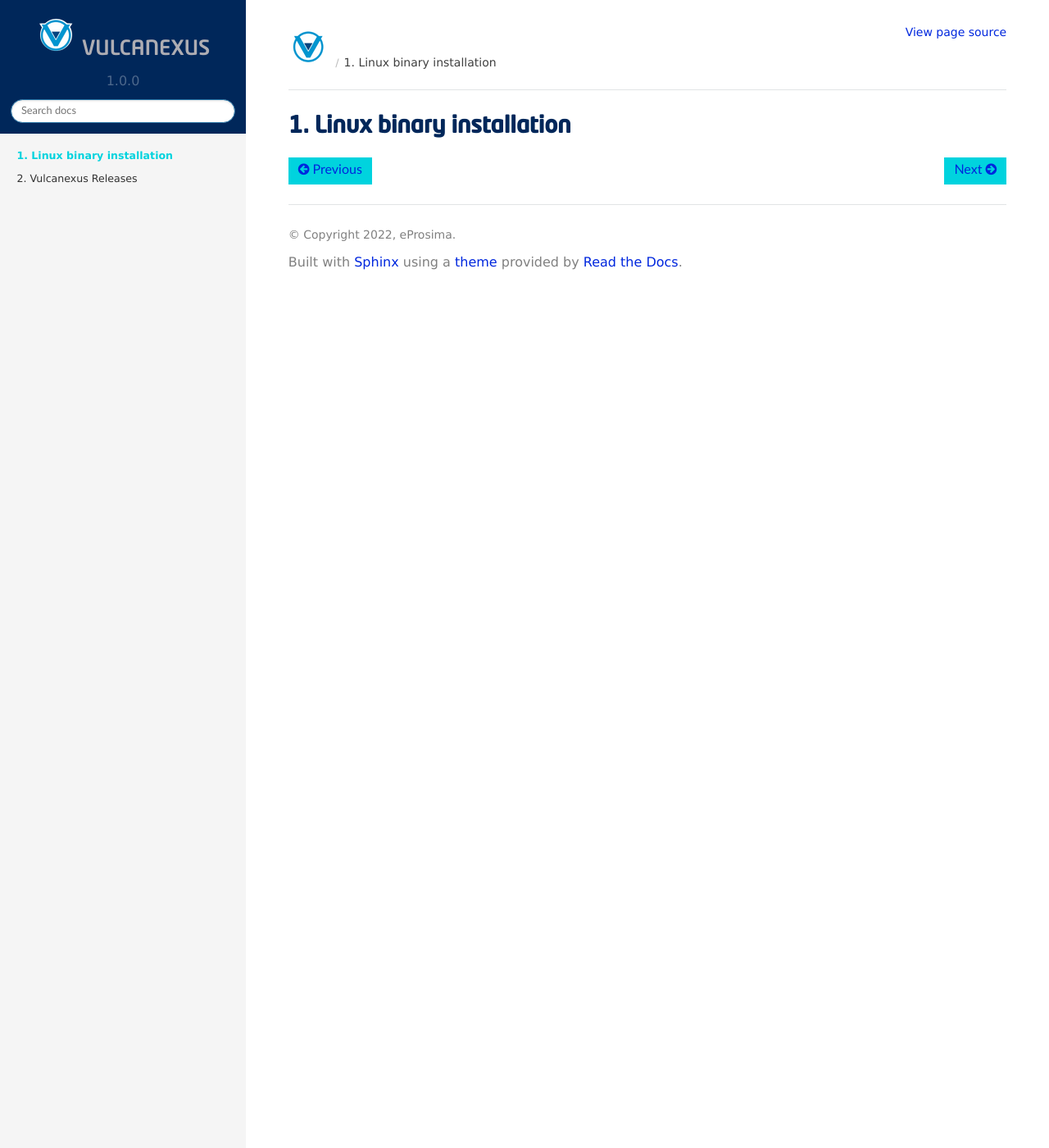
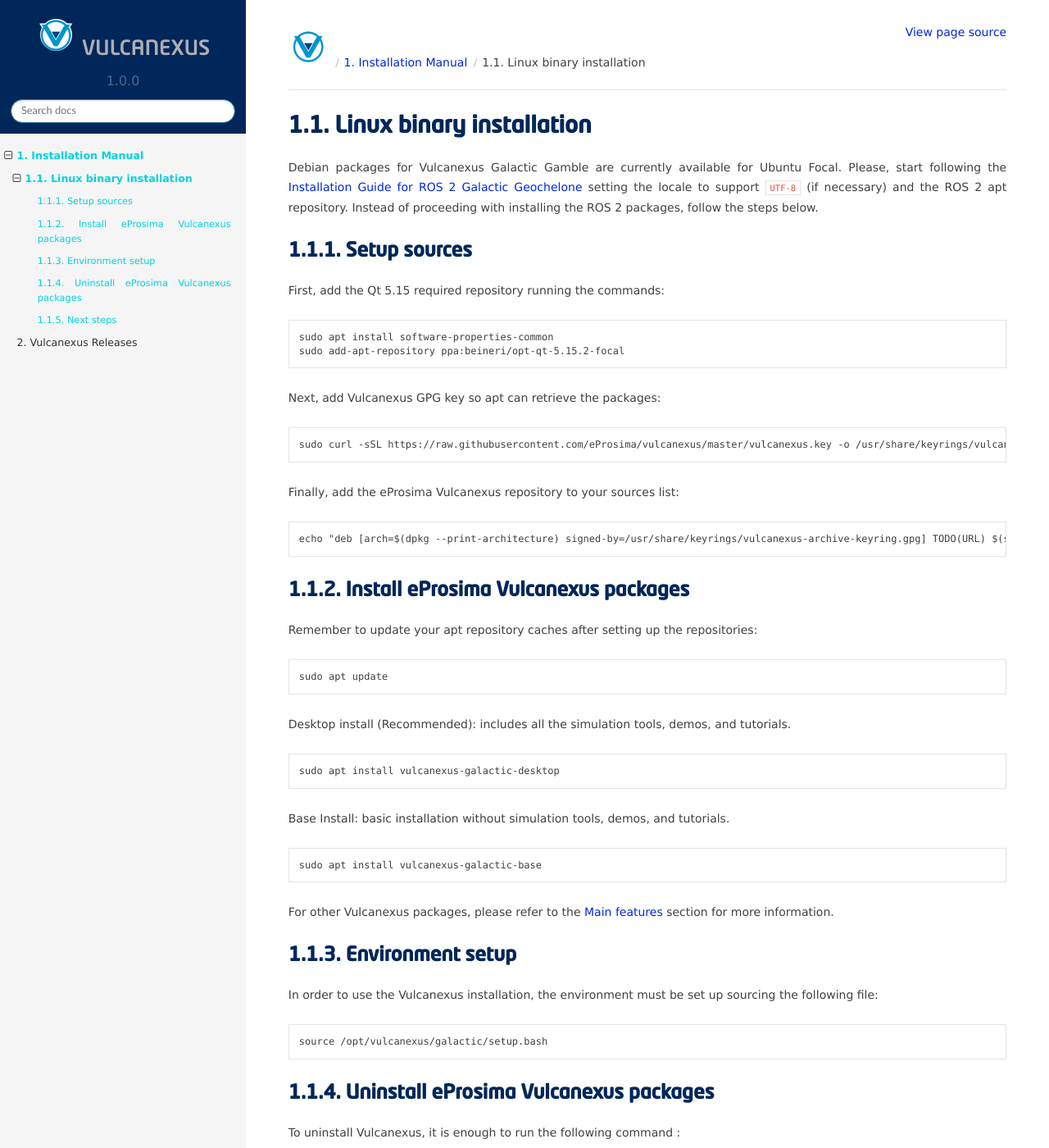
Before and after one commit to eProsima/vulcanexus, a Sphinx documentation site: the page built from docs/rst/installation/linux_installation.rst, in a window 1280 px wide and 1400 px high. Shown: the whole window at 82% size. Built offline with Sphinx 7.4.7 and the Read the Docs theme 2.0.0, drawn with Linux system fonts in a browser that asks for light colours; some of the changed text lies outside the part shown.

Commit message:
Galactic Gamble Ubuntu binary installation guide (#4)
* Refs #13494: add Galactic Gamble binary Ubuntu installation guide

Signed-off-by: JLBuenoLopez-eProsima <joseluisbueno@eprosima.com>

* Refs #13494: fix spelling

Signed-off-by: JLBuenoLopez-eProsima <joseluisbueno@eprosima.com>

* Refs #13494: fix reference

Signed-off-by: JLBuenoLopez-eProsima <joseluisbueno@eprosima.com>

* Refs #13494: complete installation guide

Signed-off-by: JLBuenoLopez-eProsima <joseluisbueno@eprosima.com>

* Refs #13494: add intro page to the installation section

Signed-off-by: JLBuenoLopez-eProsima <joseluisbueno@eprosima.com>

* Refs #13494: apply review suggestions

Signed-off-by: JLBuenoLopez-eProsima <joseluisbueno@eprosima.com>

```diff
--- a/docs/index.rst
+++ b/docs/index.rst
@@ -20,5 +20,5 @@
    :hidden:
    :numbered: 5
 
-   /rst/installation/linux_installation
+   /rst/installation/installation_manual
    /rst/notes/notes
--- a/docs/rst/installation/linux_installation.rst
+++ b/docs/rst/installation/linux_installation.rst
@@ -2,3 +2,75 @@
 
 Linux binary installation
 =========================
+
+Debian packages for Vulcanexus Galactic Gamble are currently available for Ubuntu Focal.
+Please, start following the `Installation Guide for ROS 2 Galactic Geochelone <https://docs.ros.org/en/galactic/Installation/Ubuntu-Install-Debians.html>`_ setting the locale to support ``UTF-8`` (if necessary) and the ROS 2 apt repository.
+Instead of proceeding with installing the ROS 2 packages, follow the steps below.
+
+Setup sources
+-------------
+
+First, add the Qt 5.15 required repository running the commands:
+
+.. code-block:: bash
+
+    sudo apt install software-properties-common
+    sudo add-apt-repository ppa:beineri/opt-qt-5.15.2-focal
+
+Next, add Vulcanexus GPG key so apt can retrieve the packages:
+
+.. code-block:: bash
+
+    sudo curl -sSL https://raw.githubusercontent.com/eProsima/vulcanexus/master/vulcanexus.key -o /usr/share/keyrings/vulcanexus-archive-keyring.gpg
+
+Finally, add the eProsima Vulcanexus repository to your sources list:
+
+.. code-block:: bash
+
+    echo "deb [arch=$(dpkg --print-architecture) signed-by=/usr/share/keyrings/vulcanexus-archive-keyring.gpg] TODO(URL) $(source /etc/os-release && echo $UBUNTU_CODENAME) main" | sudo tee /etc/apt/sources.list.d/vulcanexus.list > /dev/null
+
+Install eProsima Vulcanexus packages
+------------------------------------
+
+Remember to update your apt repository caches after setting up the repositories:
+
+.. code-block:: bash
+
+    sudo apt update
+
+Desktop install (Recommended): includes all the simulation tools, demos, and tutorials.
+
+.. code-block:: bash
+
+    sudo apt install vulcanexus-galactic-desktop
+
+Base Install: basic installation without simulation tools, demos, and tutorials.
+
+.. code-block:: bash
+
+    sudo apt install vulcanexus-galactic-base
+
+For other Vulcanexus packages, please refer to the :ref:`main_features` section for more information.
+
+Environment setup
+-----------------
+
+In order to use the Vulcanexus installation, the environment must be set up sourcing the following file:
+
+.. code-block:: bash
+
+    source /opt/vulcanexus/galactic/setup.bash
+
+Uninstall eProsima Vulcanexus packages
+--------------------------------------
+
+To uninstall Vulcanexus, it is enough to run the following command :
+
+.. code-block:: bash
+
+    sudo apt autoremove vulcanexus-galactic-desktop
+
+Next steps
+----------
+
+Please, refer to the Tutorials section to keep learning about Vulcanexus capabilities and features.
--- a/docs/rst/spelling_wordlist.txt
+++ b/docs/rst/spelling_wordlist.txt
@@ -1,2 +1,3 @@
+eProsima
 Vulcanexus
 vulcanexus
```
Also changed, not shown: docs/rst/installation/installation_manual.rst (added, +11 -0 lines).
